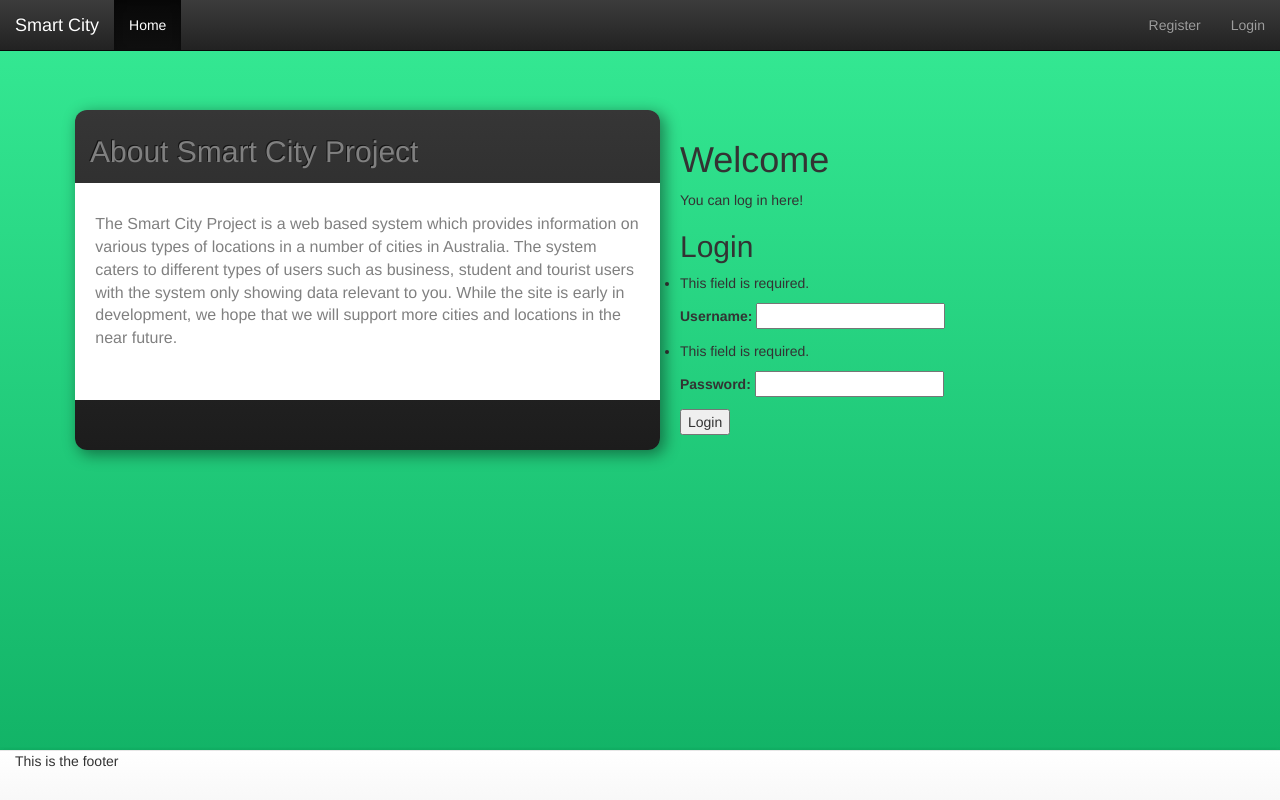
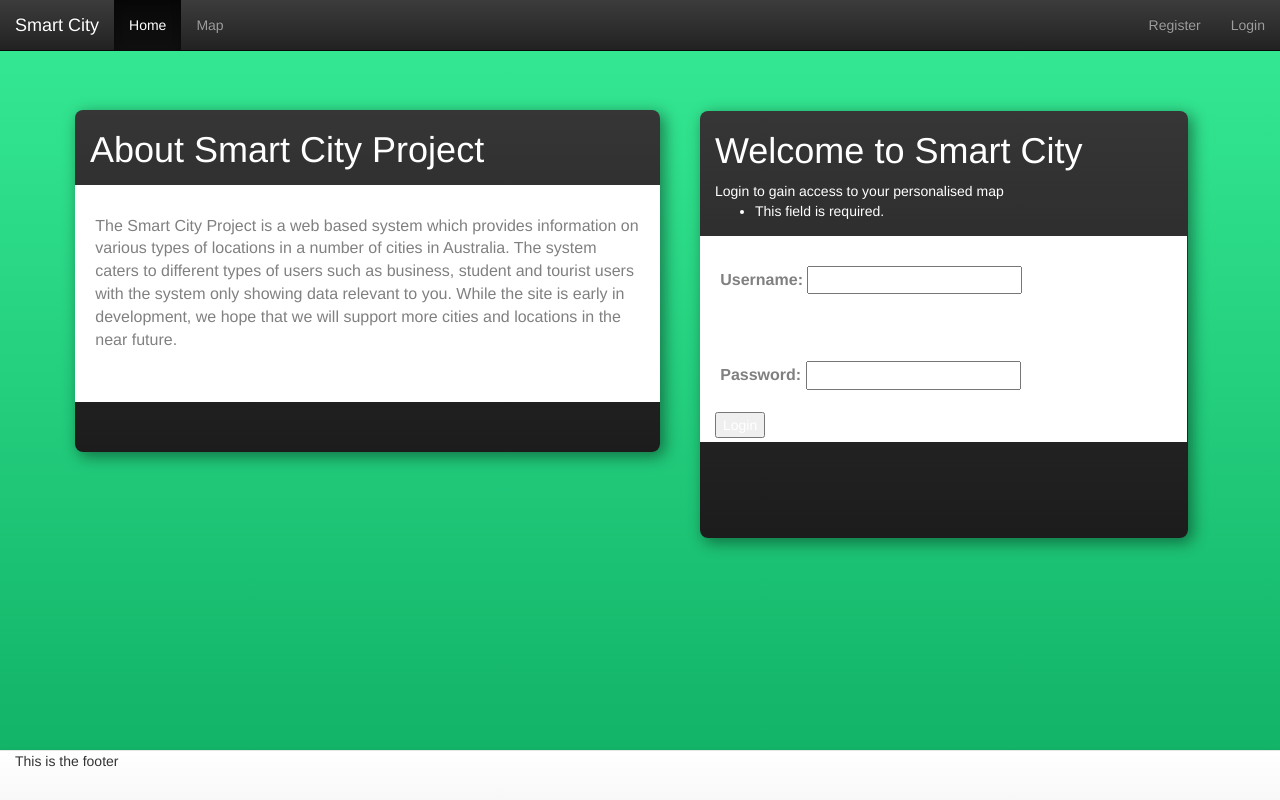
Before and after one commit to TotallyMelvin/Smart-City-Project, a Django app: page /home/ in a window 1280 px wide. Run offline with Django 3.2, Linux system fonts and the light colour scheme; some libraries are stand-ins or nearby versions.

Commit message:
Add files via upload

```diff
--- a/accounts/forms.py
+++ b/accounts/forms.py
@@ -61,8 +61,7 @@ class MapForm(forms.Form):
         ("restaurant", "Restaurants")
         )
 
-
-    location = forms.ChoiceField(label = "Select location",
+    location = forms.ChoiceField(label = "Choose location",
                                  initial = 'Brisbane',
                                  choices = city_locations,
                                  required = True)
--- a/accounts/static/css/indexPage.css
+++ b/accounts/static/css/indexPage.css
@@ -17,13 +17,36 @@
 .about {
 	background: linear-gradient(0deg, #1c1c1c, #363636);
 	left: 0;
-	color: grey;
+	color: white;
 	padding-bottom: 100px;
 	margin-top: 50px;
-	border-radius: 12px;
+	border-radius: 8px;
 	margin-left: 20px;
 	margin-right: 20px;
 	box-shadow: 4px 4px 15px 1px rgba(0, 0, 0, 0.42);
+	z-index: 10;
+	position: absolute;
+	right: 0;
+	top: 0;
+}
+
+.button {
+    background-color: #4CAF50; /* Green */
+    border: none;
+    color: white;
+    padding: 15px 32px;
+    text-align: center;
+    text-decoration: none;
+    display: inline-block;
+    font-size: 16px;
+}
+
+h1 {
+	color:#ffffff;
+}
+
+h5 {
+	color:#ffffff;
 }
 
 .about p {
--- a/accounts/templates/accounts/home.html
+++ b/accounts/templates/accounts/home.html
@@ -1,7 +1,4 @@
 {% extends "accounts/base.html" %}
-
-
-
 {% block content %}
 {% include 'accounts/navBar.html' %}
 
@@ -12,22 +9,28 @@
 <div class="container">
 <div class="row">
 	<div class="col-sm-6 about">
-		<h2>About Smart City Project</h2>
+		<h1 style="color:#ffffff">About Smart City Project</h2>
 		<p>The Smart City Project is a web based system which provides information on various types of locations in a number of cities in Australia.
 		The system caters to different types of users such as business, student and tourist users with the system only showing data relevant to you.
-		While the site is early in development, we hope that we will support more cities and locations in the near future.</p>
+		While the site is early in development, we hope that we will support more cities and locations in the near future.
+		</p>
 	</div>
-
 	<div class="col-sm-1">
 	</div>
 
-<div class="row">
-    {% if user.is_authenticated %}
-        User is logged in
-    {% endif %}
-    {% if user.is_anonymous %}
-	{% include 'accounts/login.html' %}
-    {% endif %}
+	<div class="col-sm-5 about">
+<h1 style="color:#ffffff">Welcome to Smart City</h1>
+
+Login to gain access to your personalised map
+</h5>
+<form method="post">
+	{% csrf_token %}
+	{{ form.as_p }}
+	<br>
+	<button type="submit">Login</button>
+
+</form>
+</div>
 </div>
 </div>
 </div>
--- a/accounts/templates/accounts/login.html
+++ b/accounts/templates/accounts/login.html
@@ -1,21 +1,28 @@
 {% extends 'accounts/base.html' %}
-
 {% block content %}
 <!-- include the navBar. Change navBar at navBar.html -->
 {% include 'accounts/navBar.html' %}
 <!-- Body -->
+<div class = 'info container-fluid'>
+  <br>
+  <br>
+  <br>
+  <div class="container">
+    <div class="row">
 
-<div><br><br><br></div>
-<div class = 'info container-fluid'>
-  <h1>Welcome</h1>
-  <p>
-    You can log in here!
-  </p>
-  <h2>Login</h2>
+    	<div class="col-sm-6 about">
+  <h1 style="color:#ffffff">Welcome to Smart City</h1>
+  <h5 style="color:#ffffff">
+    Login to gain access to your personalised map
+  </h5>
   <form method="post">
       {% csrf_token %}
       {{ form.as_p }}
+      <br>
       <button type="submit">Login</button>
   </form>
 </div>
+</div>
+</div>
+</div>
 {% endblock %}
--- a/accounts/templates/accounts/navBar.html
+++ b/accounts/templates/accounts/navBar.html
@@ -15,9 +15,7 @@
     <div class="collapse navbar-collapse" id="bs-example-navbar-collapse-1">
       <ul class="nav navbar-nav">
         <li class="active"><a href="/home">Home <span class="sr-only">(current)</span></a></li>
-          {% if user.is_authenticated %}
         <li><a href="/home/map">Map</a></li>
-          {% endif %}
 <!--        <li class="dropdown">
           <a href="#" class="dropdown-toggle" data-toggle="dropdown" role="button" aria-haspopup="true" aria-expanded="false">Dropdown <span class="caret"></span></a>
           <ul class="dropdown-menu">
@@ -40,25 +38,11 @@
       </form>-->
 
       <ul class="nav navbar-nav navbar-right">
-        {% if user.is_anonymous %}
         <li>
             <a href="/home/register">Register</a>
         </li>
-
         <li>
           <a href="/home/login" >Login</a>
-        {% endif %}
-
-            {% if user.is_authenticated %}
-        <li>
-            Profile LInk
-        </li>
-
-        <li>
-            <a href="/home/logout">Logout</a>
-        </li>
-          {% endif %}
-
 <!--          <ul class="dropdown-menu">
             <li><a href="#">Action</a></li>
             <li><a href="#">Another action</a></li>
```
Also changed, not shown: accounts/templates/accounts/main.html (+20 -10 lines), accounts/templates/accounts/form.html (line endings or trailing spaces), accounts/templates/accounts/input_fields.html (line endings or trailing spaces), accounts/templates/accounts/logout.html (line endings or trailing spaces), accounts/templates/accounts/map.html (line endings or trailing spaces), accounts/templates/accounts/register.html (line endings or trailing spaces), db.sqlite3.
